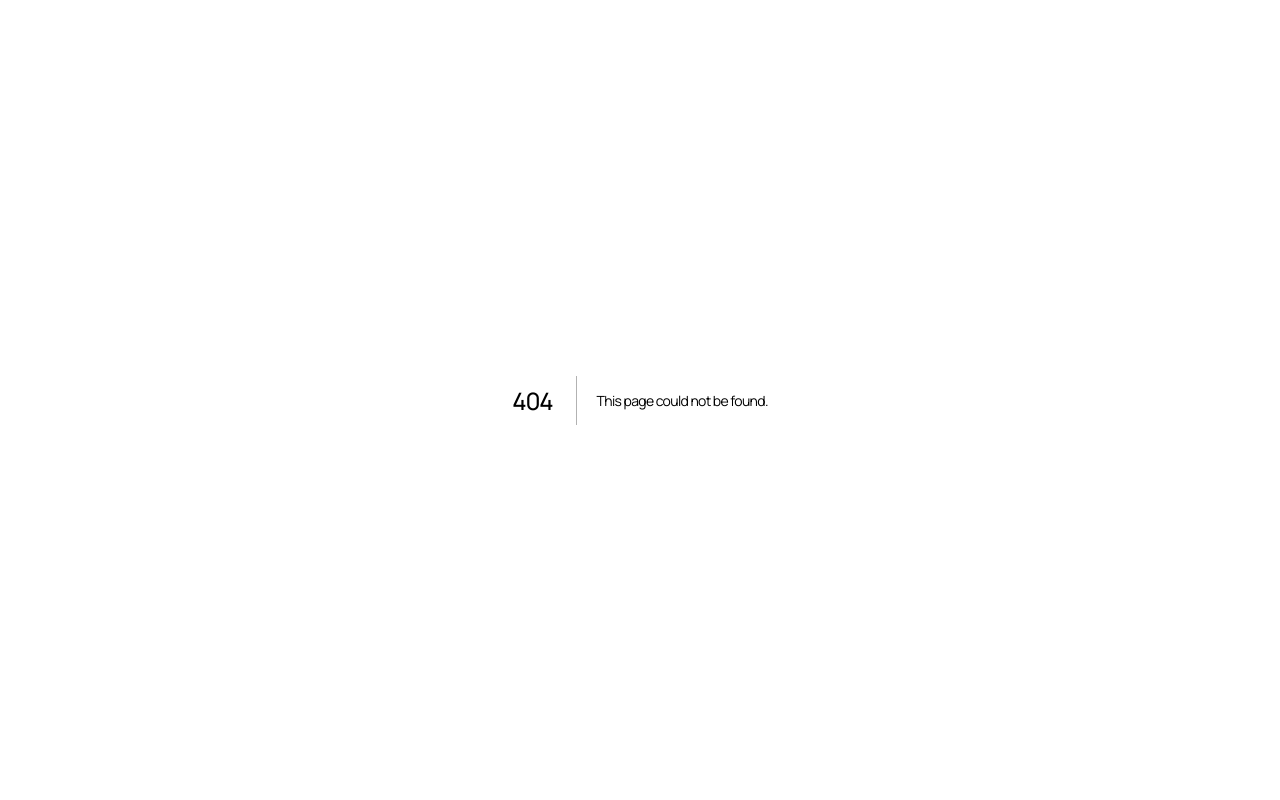
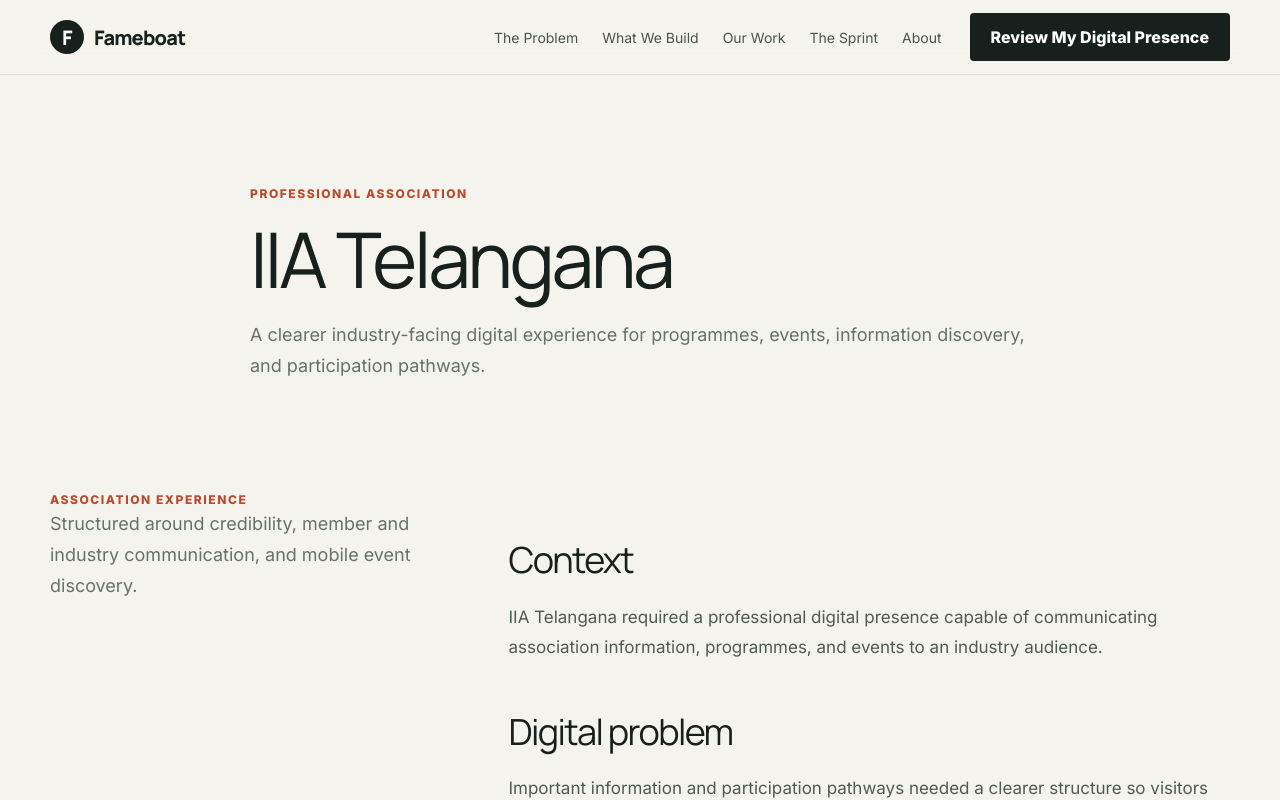
Before and after one commit to shivasricharan/fameboat, a Next.js app: page /work/iia-telangana in a window 1280 px wide. Before the commit this address had no page. Shown: the top 800 px of the page. Built offline with nearby package versions, Linux system fonts and the light colour scheme.

Commit message:
Add IIA Telangana case study

```diff
--- /dev/null
+++ b/app/work/iia-telangana/page.tsx
@@ -0,0 +1,4 @@
+import type { Metadata } from 'next'
+import { StandardPage } from '@/components/CredibilitySite'
+export const metadata:Metadata={title:'IIA Telangana — Case Study',description:'A professional association digital experience for IIA Telangana.',alternates:{canonical:'/work/iia-telangana'}}
+export default function Page(){return <StandardPage eyebrow="Professional association" title="IIA Telangana" intro="A clearer industry-facing digital experience for programmes, events, information discovery, and participation pathways."><section className="content-section"><div className="shell content-grid"><aside><p className="section-label">Association experience</p><p className="lead-sm">Structured around credibility, member and industry communication, and mobile event discovery.</p></aside><article className="prose"><h2>Context</h2><p>IIA Telangana required a professional digital presence capable of communicating association information, programmes, and events to an industry audience.</p><h2>Digital problem</h2><p>Important information and participation pathways needed a clearer structure so visitors could understand the association, discover relevant activities, and take the appropriate next step.</p><h2>What Fameboat designed</h2><ul><li>Professional association credibility structure</li><li>Clearer information architecture</li><li>Programme and event communication</li><li>Mobile-first event discovery</li><li>Registration and enquiry pathways</li><li>Industry-facing presentation</li></ul><h2>Accuracy note</h2><p>This case study describes the verified scope represented in Fameboat’s existing project content. It does not claim unverified registrations, conversion gains, revenue results, or performance metrics.</p></article></div></section></StandardPage>}
```
